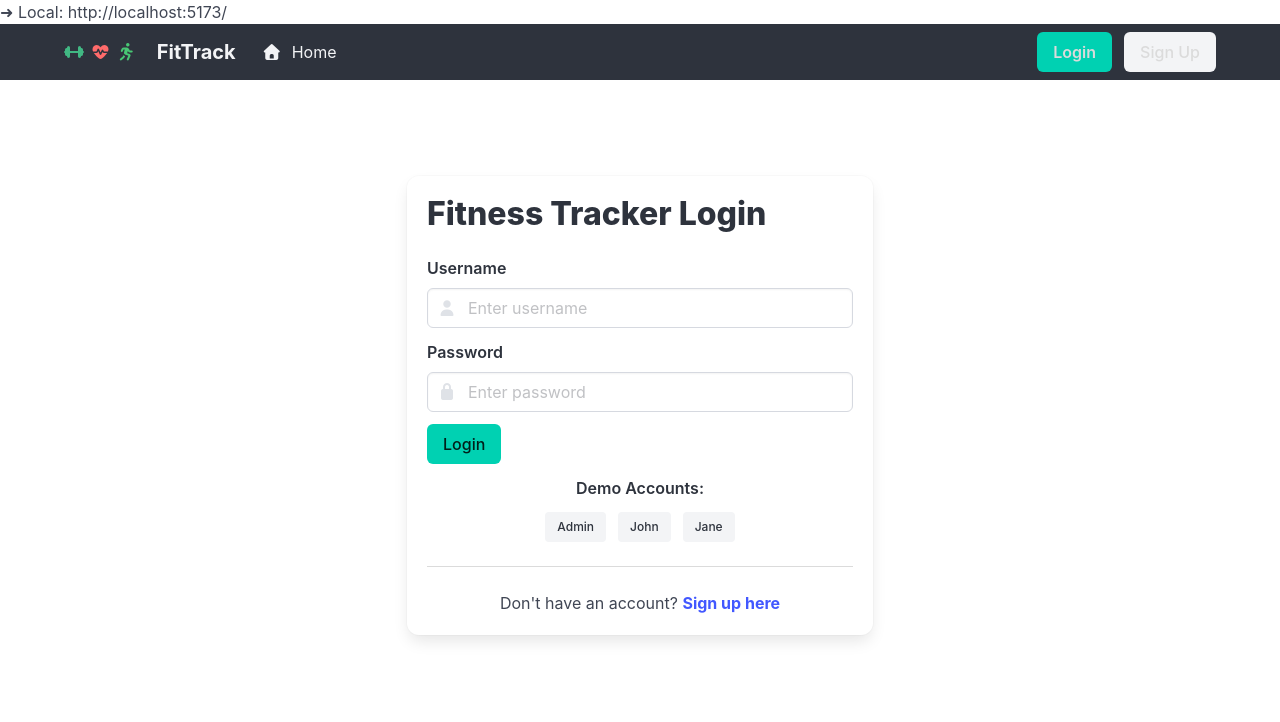
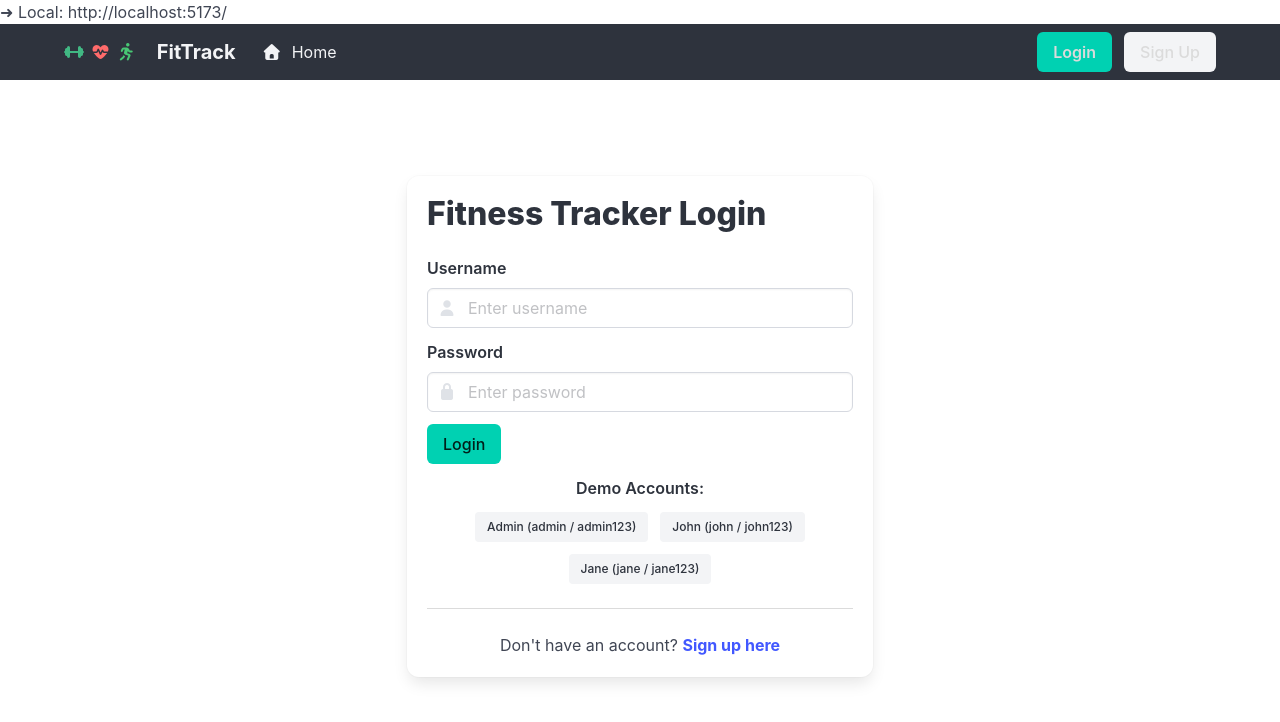
Before and after one commit to mennatallahessam/final-project, a Vue app in the folder client/: page /login in a window 1280 px wide. Shown: the top 722 px of the page. Built offline with nearby package versions, Linux system fonts and the light colour scheme.

Commit message:
feat: add render blueprint and improve demo account password visibility

```diff
--- a/client/src/stores/users.ts
+++ b/client/src/stores/users.ts
@@ -3,7 +3,8 @@ import { defineStore } from 'pinia'
 
 export type Role = 'admin' | 'user' | 'trainer'
 
-export interface User {
+export interface User
+{
   id: number
   username: string
   email: string
@@ -14,7 +15,8 @@ export interface User {
   avatar: string
 }
 
-export const useUsersStore = defineStore('users', () => {
+export const useUsersStore = defineStore('users', () =>
+  {
   const users = ref<User[]>([
     {
       id: 1,
--- a/client/src/views/LoginView.vue
+++ b/client/src/views/LoginView.vue
@@ -89,13 +89,13 @@ const demoLogin = (user: string, pass: string) => {
             </p>
             <div class="buttons is-centered">
               <button class="button is-small is-light" @click="demoLogin('admin', 'admin123')">
-                Admin
+                Admin (admin / admin123)
               </button>
               <button class="button is-small is-light" @click="demoLogin('john', 'john123')">
-                John
+                John (john / john123)
               </button>
               <button class="button is-small is-light" @click="demoLogin('jane', 'jane123')">
-                Jane
+                Jane (jane / jane123)
               </button>
             </div>
           </div>
```
Also changed, not shown: 1 other file (tests, documents, lock files or other folders).
